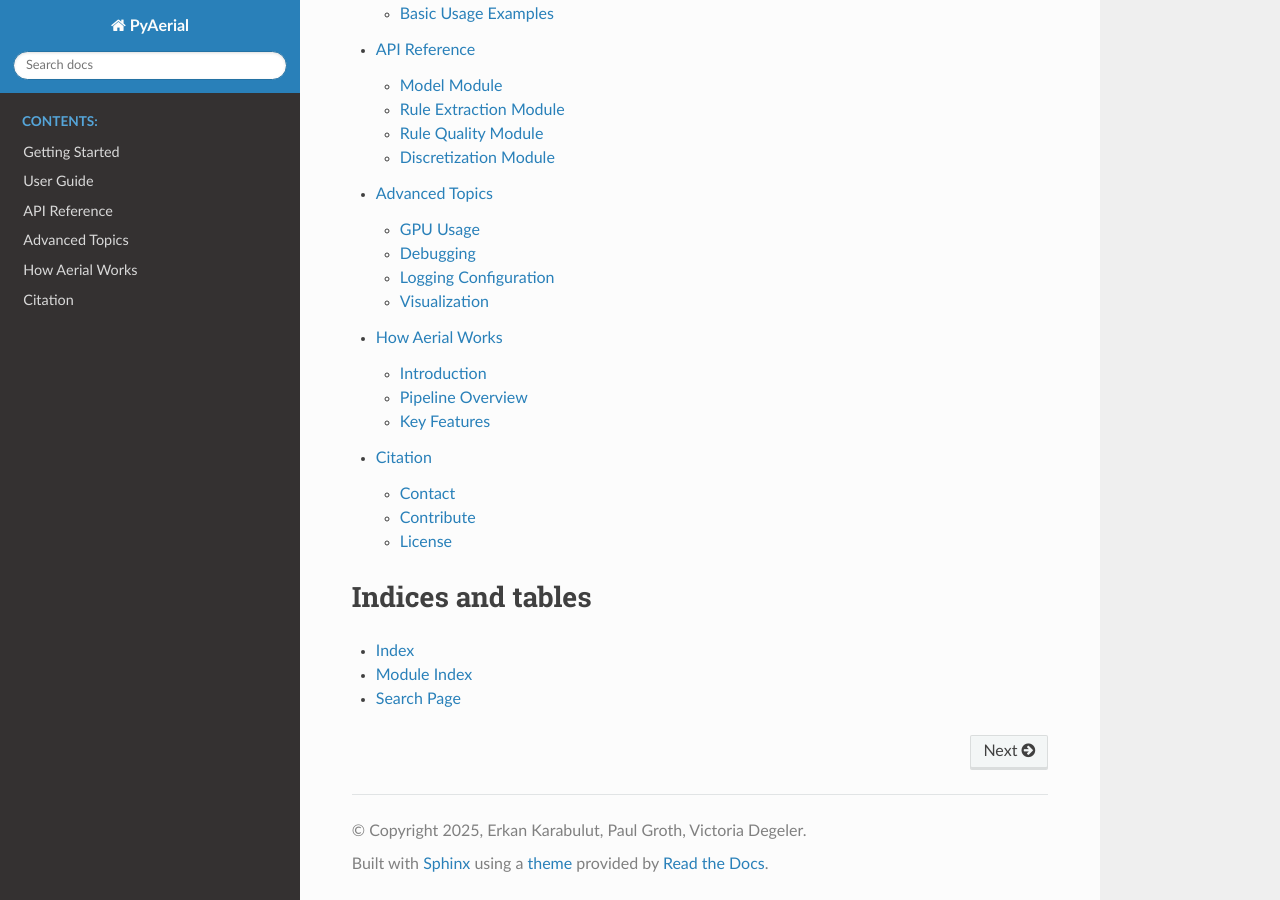
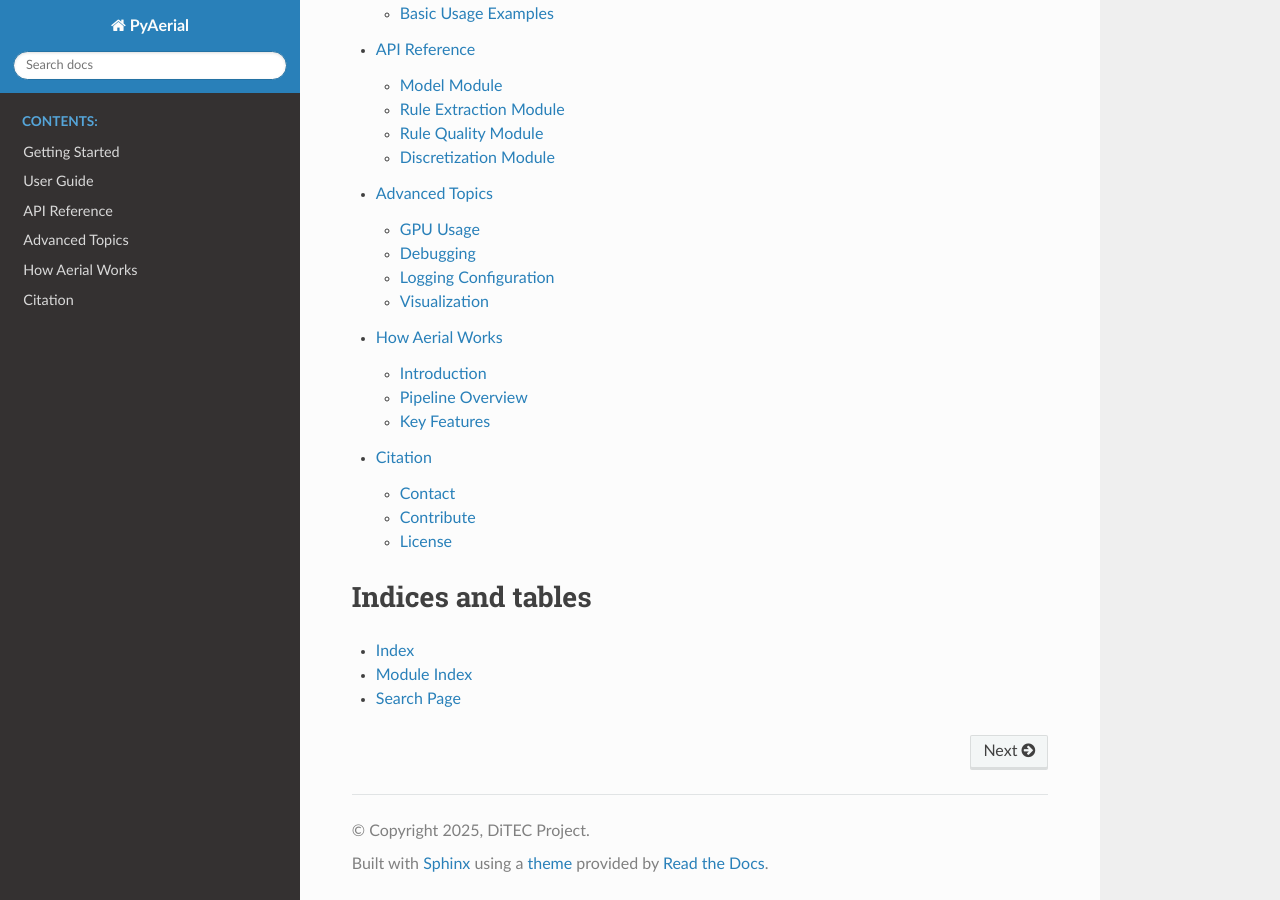
Before and after one commit to DiTEC-project/pyaerial, a Sphinx documentation site: the page built from docs/source/index.rst, in a window 1280 px wide and 900 px high, scrolled down 722 px. Built offline with Sphinx 7.4.7 and the Read the Docs theme 3.1.0, drawn with Linux system fonts in a browser that asks for light colours; the version number could not be read and is left out.

```diff
--- a/docs/source/conf.py
+++ b/docs/source/conf.py
@@ -6,8 +6,8 @@
 
 # -- Project information -----------------------------------------------------
 project = 'PyAerial'
-copyright = '2025, Erkan Karabulut, Paul Groth, Victoria Degeler'
-author = 'Erkan Karabulut, Paul Groth, Victoria Degeler'
+copyright = '2025, DiTEC Project'
+author = 'Erkan Karabulut'
 
 # Get version dynamically from the package
 try:
@@ -16,7 +16,7 @@
     version = '.'.join(__version__.split('.')[:2])  # Short version (e.g., "1.0")
 except ImportError:
     # Fallback if _version.py doesn't exist yet
-    release = '1.0.4'
+    release = '1.0.5'
     version = '1.0'
 
 # -- General configuration ---------------------------------------------------
```
